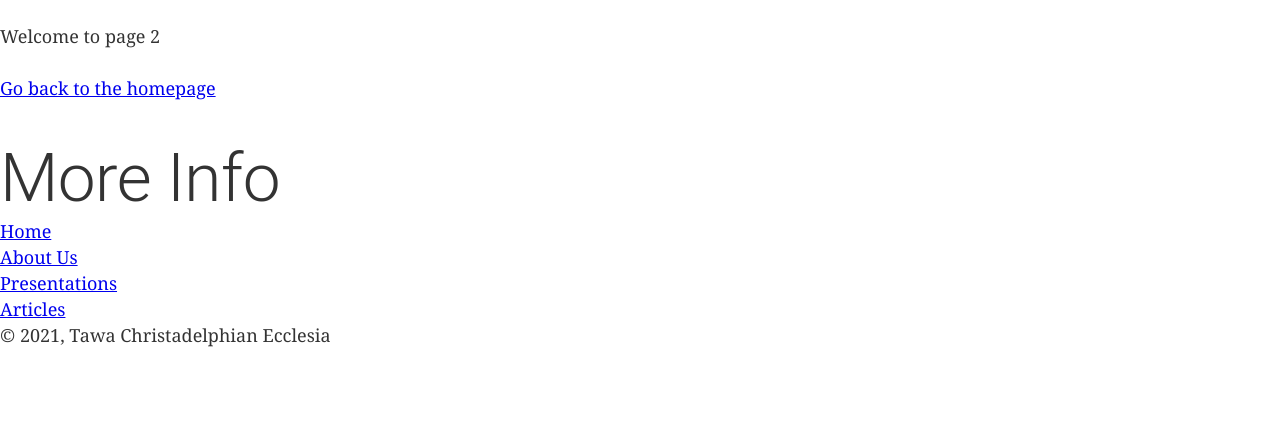
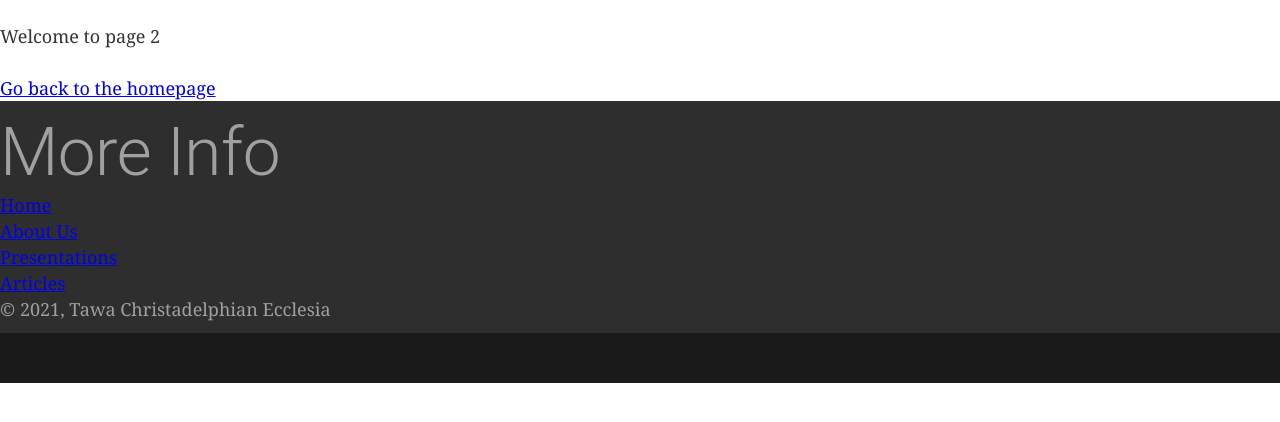
Before and after one commit to JoshGore/tawa-gatsby-poc-1, a Gatsby site: page /page-2 in a window 1280 px wide. Shown: the part 172-594 px from the top of the page. Built offline with nearby package versions, Linux system fonts and the light colour scheme; Gatsby itself is replaced by a stand-in of ours.

Commit message:
updated styling of footer

```diff
--- a/src/components/defaultFooter.tsx
+++ b/src/components/defaultFooter.tsx
@@ -1,10 +1,19 @@
-import { Typography } from '@material-ui/core';
+import { Container, Typography } from '@material-ui/core';
 import { Link } from 'gatsby';
 import React from 'react';
 
 const DefaultFooter: React.FC = () => {
     return (
-        <div style={{ marginTop: `2rem` }}>
+        <>
+            <div
+                style={{
+                    width: '100%',
+                    backgroundColor: '#2f2e2e',
+                    color: '#a0a09f',
+                }}
+            >
+                <Container disableGutters={true} style={{}}>
+                    <div style={{ paddingTop: '10px', paddingBottom: '10px' }}>
                         <Typography variant="h2">More Info</Typography>
                         <Link to="/">Home</Link>
                         <br />
@@ -13,8 +22,19 @@ const DefaultFooter: React.FC = () => {
                         <Link to="#">Presentations</Link>
                         <br />
                         <Link to="/articles/">Articles</Link>
-            <br />© {new Date().getFullYear()}, Tawa Christadelphian Ecclesia
+                        <br />© {new Date().getFullYear()}, Tawa Christadelphian
+                        Ecclesia
                     </div>
+                </Container>
+            </div>
+            <div
+                style={{
+                    width: '100%',
+                    backgroundColor: '#1b1a1a',
+                    height: '50px',
+                }}
+            ></div>
+        </>
     );
 };
 
```
Lines whose indentation alone changed are shown as unchanged.
